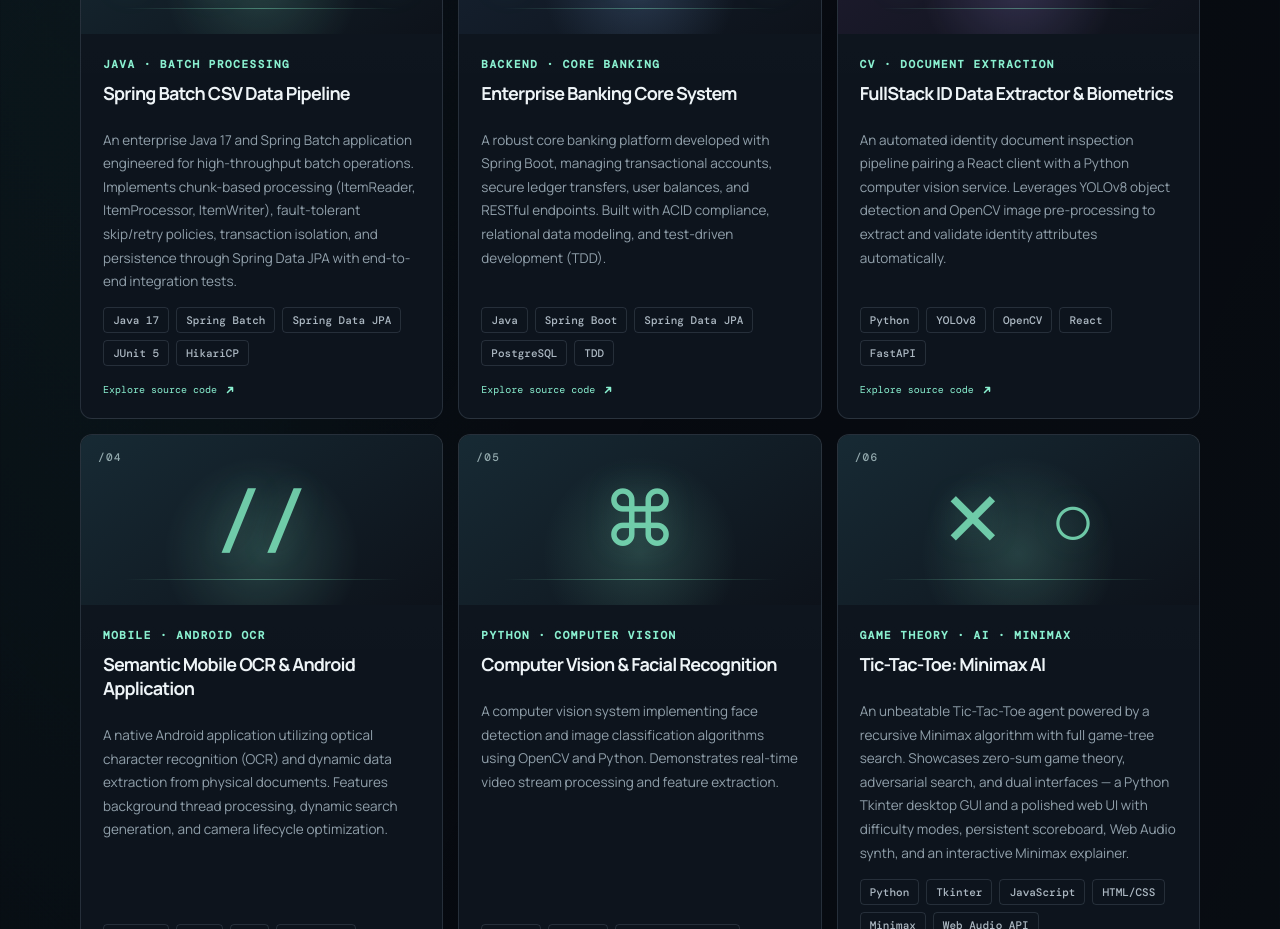
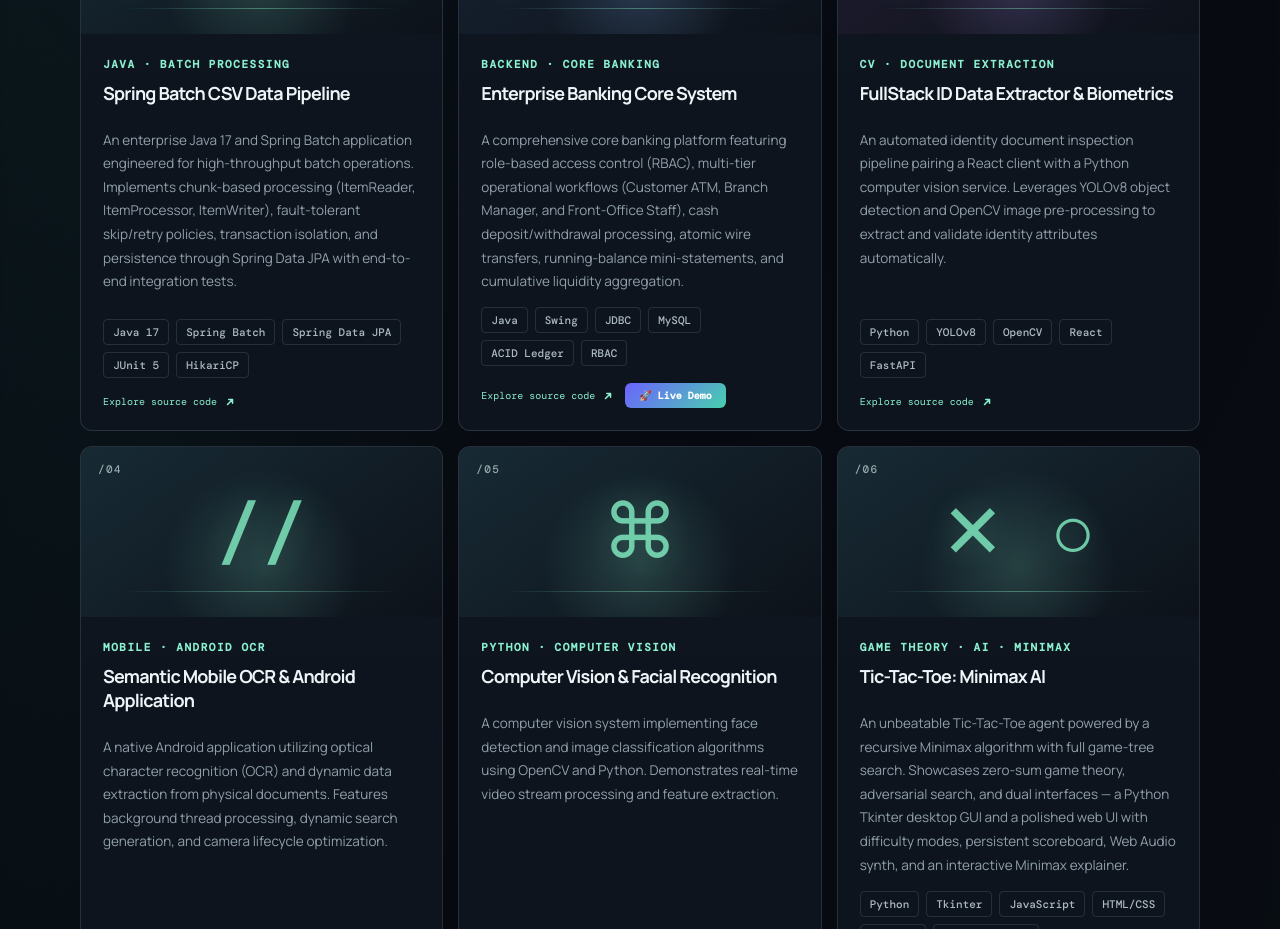
Before and after one commit to PradeepDEIVAMANI/My_Portfolio, a React (Create React App) app: page / in a window 1280 px wide. Shown: the part 4200-5129 px from the top of the page. Built offline with nearby package versions, Linux system fonts and the light colour scheme.

Commit message:
Add live demo link for Enterprise Banking Core System

```diff
--- a/src/Components/Projects.js
+++ b/src/Components/Projects.js
@@ -5,7 +5,7 @@ import ArrowIcon from "./ArrowIcon";
 
 const projectDetails = [
   { type: "JAVA · BATCH PROCESSING", stack: ["Java 17", "Spring Batch", "Spring Data JPA", "JUnit 5", "HikariCP"], symbol: "{ job }" },
-  { type: "BACKEND · CORE BANKING", stack: ["Java", "Spring Boot", "Spring Data JPA", "PostgreSQL", "TDD"], symbol: "{ api }" },
+  { type: "BACKEND · CORE BANKING", stack: ["Java", "Swing", "JDBC", "MySQL", "ACID Ledger", "RBAC"], symbol: "{ api }" },
   { type: "CV · DOCUMENT EXTRACTION", stack: ["Python", "YOLOv8", "OpenCV", "React", "FastAPI"], symbol: "[ cv ]" },
   { type: "MOBILE · ANDROID OCR", stack: ["Android", "Java", "OCR", "REST APIs"], symbol: "//" },
   { type: "PYTHON · COMPUTER VISION", stack: ["Python", "OpenCV", "Machine Learning"], symbol: "⌘" },
--- a/src/data.js
+++ b/src/data.js
@@ -9,11 +9,13 @@ export const projects = [
   },
   {
     title: "Enterprise Banking Core System",
-    subtitle: "Java · Spring Boot · PostgreSQL",
+    subtitle: "Java · Swing · ACID Ledger · Multi-Role RBAC",
     description:
-      "A robust core banking platform developed with Spring Boot, managing transactional accounts, secure ledger transfers, user balances, and RESTful endpoints. Built with ACID compliance, relational data modeling, and test-driven development (TDD).",
+      "A comprehensive core banking platform featuring role-based access control (RBAC), multi-tier operational workflows (Customer ATM, Branch Manager, and Front-Office Staff), cash deposit/withdrawal processing, atomic wire transfers, running-balance mini-statements, and cumulative liquidity aggregation.",
     image: "./12.png",
     link: "https://github.com/PradeepDEIVAMANI/javaProject",
+    liveLink: "https://pradeepdeivamani.github.io/javaProject/",
+    liveLabel: "🚀 Live Demo",
   },
   {
     title: "FullStack ID Data Extractor & Biometrics",
```
